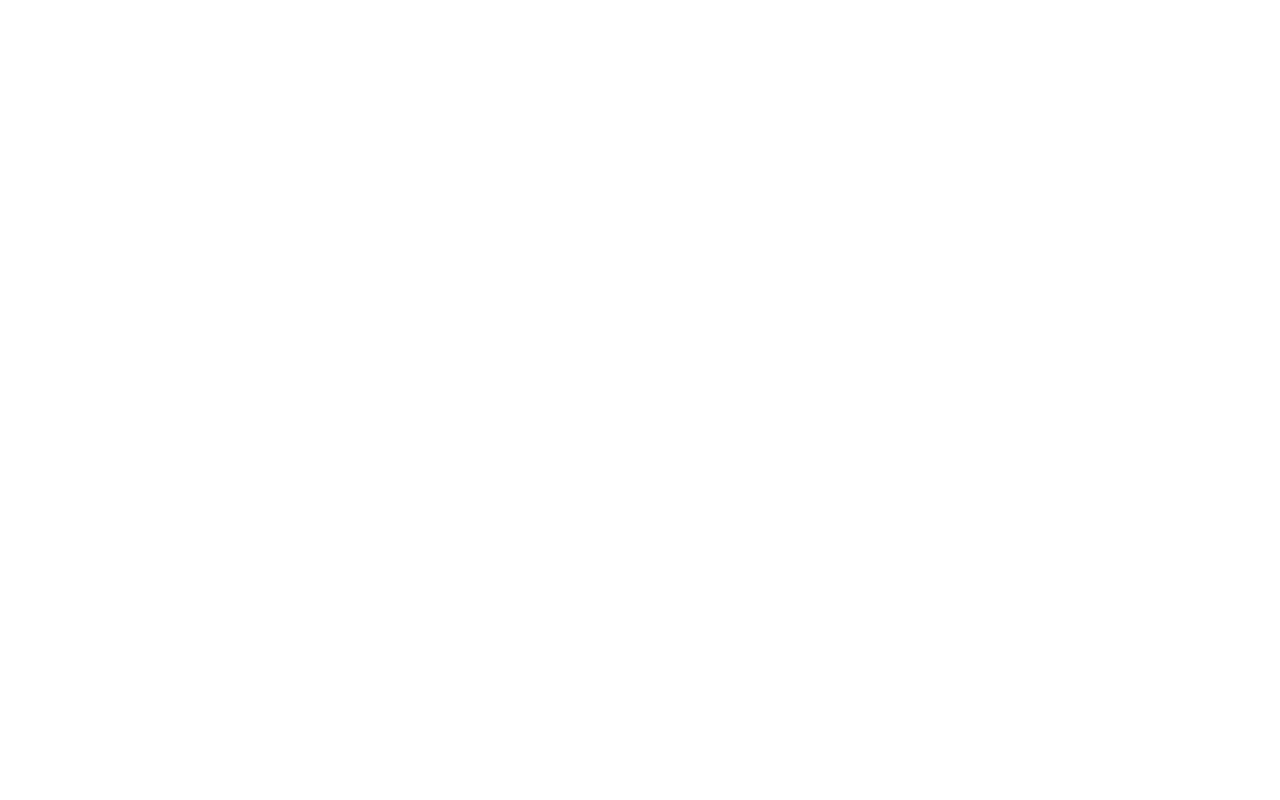
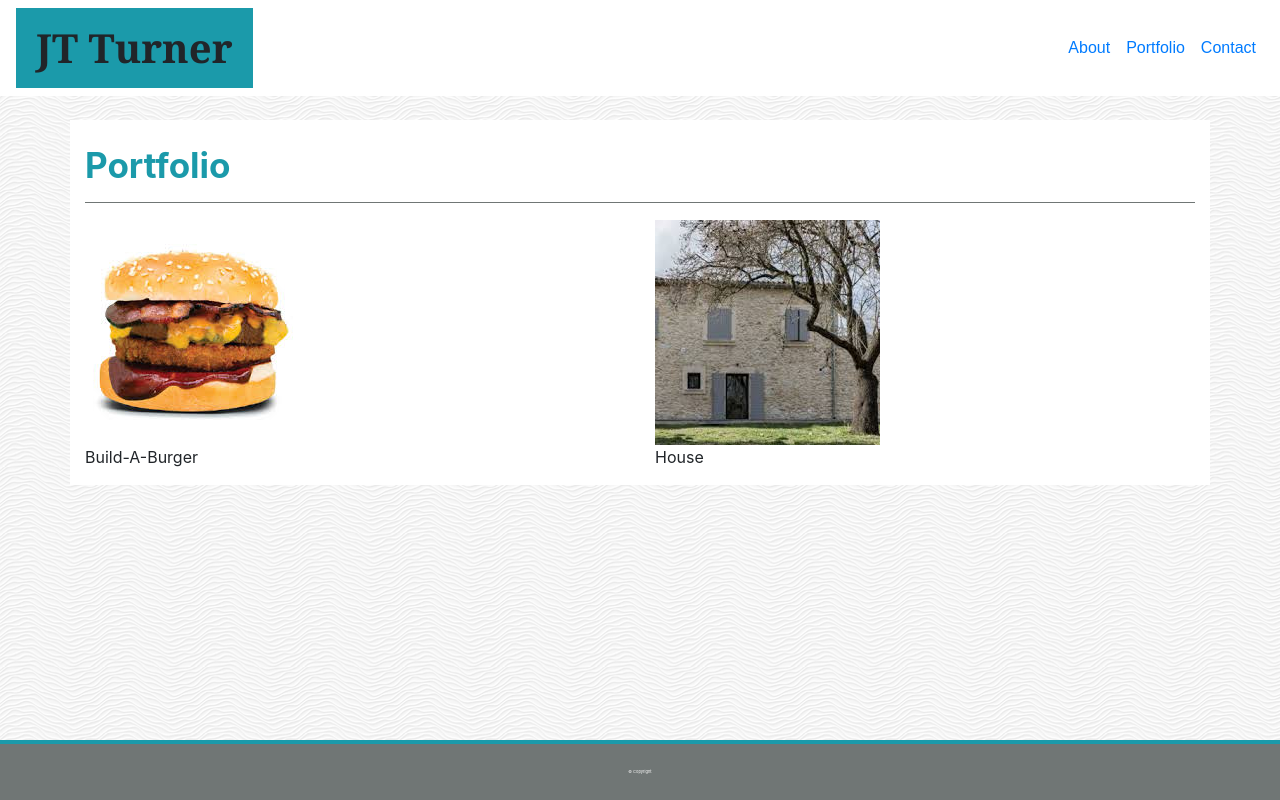
Before and after one commit to javierturner/responsiveportfolio, a plain HTML site: page portfolio.html in a window 1280 px wide. Drawn offline with nearby package versions, Linux system fonts and the light colour scheme.

Commit message:
started portfolio layout

```diff
--- a/assets/css/style.css
+++ b/assets/css/style.css
@@ -7,6 +7,7 @@
     color: #ffffff;
     background-color: #1B9AAA;
     font-family: 'Georgia', Times, 'Times New Roman', serif;
+    font-weight: bold;
     height: 80px;
     font-size: 40px;
     padding: 10px 20px;
@@ -20,7 +21,16 @@
     font-size: 16px;
 }
 
+h2 {
+    color: #1B9AAA;
+    font-weight: bolder;
+    font-size: 35px;
+}
 
+hr {
+    height: 1px;
+    border-top: 1px solid #707675;
+}
 
 #footer {
     background-color: #707675;
--- a/portfolio.html
+++ b/portfolio.html
@@ -0,0 +1,74 @@
+<!DOCTYPE html>
+<html lang="en-us">
+
+<head>
+    <meta charset="UTF-8">
+    <title>Portfolio</title>
+    <link rel="stylesheet" href="https://stackpath.bootstrapcdn.com/bootstrap/4.3.1/css/bootstrap.min.css"
+        integrity="sha384-ggOyR0iXCbMQv3Xipma34MD+dH/1fQ784/j6cY/iJTQUOhcWr7x9JvoRxT2MZw1T" crossorigin="anonymous">
+    <link rel="stylesheet" type="text/css" href="assets/css/style.css">
+</head>
+
+<body style="background-image:url(assets/images/white-waves.png)">
+
+    <div class=".container-fluid">
+        <div class="row">
+            <div class="col-md-12">
+                <nav class="navbar navbar-expand-lg" style="background-color:#ffffff">
+                    <a class="navbar-brand">JT Turner</a>
+                    <button class="navbar-toggler" type="button" data-toggle="collapse"
+                        data-target="#navbarNavAltMarkup" aria-controls="navbarNavAltMarkup" aria-expanded="false"
+                        aria-label="Toggle navigation">
+                        <span class="navbar-toggler-icon"></span>
+                    </button>
+                    <div class="collapse navbar-collapse justify-content-end" id="navbarNavAltMarkup">
+                        <div class="navbar-nav">
+                            <a class="nav-item nav-link" href="index.html">About<span
+                                    class="sr-only">(current)</span></a>
+                            <a class="nav-item nav-link active" href="portfolio.html">Portfolio</a>
+                            <a class="nav-item nav-link" href="contact.html">Contact</a>
+                        </div>
+                    </div>
+                </nav>
+            </div>
+        </div>
+
+        <br>
+
+        <div class="container" style="background-color: #ffffff">
+            <div class="row">
+                <div class="col-12">
+                    <br>
+                    <h2>Portfolio</h2>
+                    <hr>
+                    <div class="body-projects">
+                        <div class="row">
+                            <div class="col-md-6">
+                                <img src="assets/images/burger.jpg" alt="burger">
+                                <p>Build-A-Burger</p>
+                            </div>
+
+                            <div class="col-md-6">
+                                <img src="assets/images/house.jpg" alt="house">
+                                <p>House</p>
+                            </div>
+                        </div>
+                    </div>
+                </div>
+            </div>
+        </div>
+
+
+</body>
+
+<br>
+
+<footer>
+    <div id="footer">
+        <div class="container text-center">
+            <p>&copy; Copyright</p>
+        </div>
+    </div>
+</footer>
+
+</html>
```
